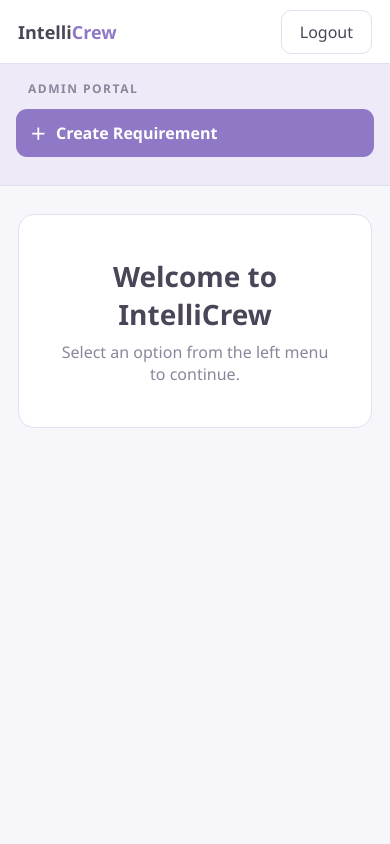
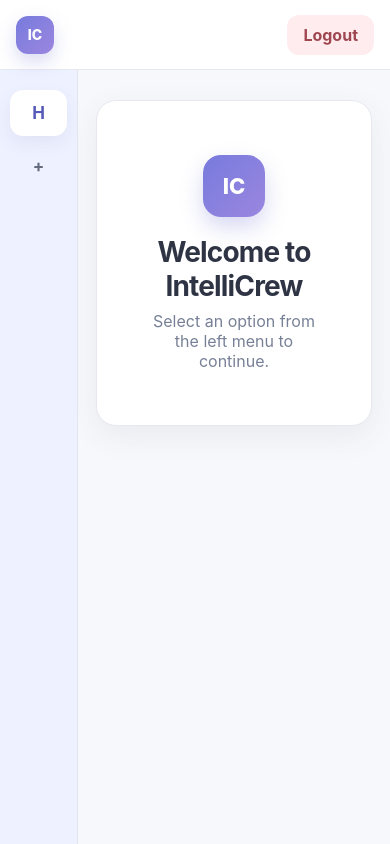
Before and after one commit to Amansrivastava1312/IntelliCrew-Capstone, a FastAPI app: template frontend/templates/home.html in a window 390 px wide. Run offline with FastAPI, Linux system fonts and the light colour scheme; the template is opened without the code that fills it: most values are stand-ins (such as "Sample title", 1, 10 or a date in 2020); data that the repository does not hold is empty.

Commit message:
project dropdown + ui

```diff
--- a/frontend/templates/home.html
+++ b/frontend/templates/home.html
@@ -1,178 +1,181 @@
 <!DOCTYPE html>
 <html lang="en">
 <head>
-  <meta charset="UTF-8">
-  <meta name="viewport" content="width=device-width, initial-scale=1.0">
+  <meta charset="UTF-8" />
+  <meta name="viewport" content="width=device-width, initial-scale=1.0" />
   <title>IntelliCrew | Portal</title>
   <style>
     :root {
-      --bg: #f7f6fb;
-      --surface: #ffffff;
-      --sidebar: #eeeaf7;
-      --accent: #8f79c6;
-      --accent-hover: #7d66b8;
-      --text: #4a4658;
-      --muted: #8b869c;
-      --line: #e3dff0;
-      --error: #a84c5b;
-      --success: #34785a;
+      --bg: #f7f8fb;
+      --panel: #ffffff;
+      --sidebar: #eef1ff;
+      --primary: #6f73d2;
+      --primary-dark: #5559b8;
+      --mint: #dff5ea;
+      --peach: #ffe9dc;
+      --blue: #e3efff;
+      --lavender: #eee7ff;
+      --text: #2f3445;
+      --muted: #778096;
+      --border: #e6e8ef;
+      --danger: #d86a74;
+      --success: #397a52;
       --warn-bg: #fff8f0;
       --warn-line: #f0c8a0;
       --warn-text: #a05a00;
+      --shadow: 0 10px 30px rgba(67, 71, 105, 0.08);
+      --sidebar-width: 250px;
+      --nav-height: 70px;
     }
 
     * { box-sizing: border-box; margin: 0; padding: 0; }
-
+    html { scroll-behavior: smooth; }
     body {
       min-height: 100vh;
+      font-family: Inter, ui-sans-serif, system-ui, -apple-system, BlinkMacSystemFont, "Segoe UI", sans-serif;
+      background: var(--bg);
       color: var(--text);
-      background: var(--bg);
-      font-family: "Segoe UI", system-ui, -apple-system, BlinkMacSystemFont, sans-serif;
     }
+    button, input, select { font: inherit; }
+    button { cursor: pointer; }
+    [hidden] { display: none !important; }
 
-    button, select, input { font: inherit; }
-
-    .navbar {
-      height: 72px;
+    /* ===== TOPBAR ===== */
+    .topbar {
+      position: fixed;
+      top: 0; left: 0; right: 0;
+      height: var(--nav-height);
+      z-index: 50;
       display: flex;
       align-items: center;
       justify-content: space-between;
-      padding: 0 32px;
-      background: var(--surface);
-      border-bottom: 1px solid var(--line);
-      box-shadow: 0 2px 12px rgba(74, 70, 88, 0.05);
+      padding: 0 28px;
+      background: rgba(255, 255, 255, .94);
+      border-bottom: 1px solid var(--border);
+      backdrop-filter: blur(14px);
     }
+    .brand { display: flex; align-items: center; gap: 12px; font-size: 21px; font-weight: 750; }
+    .brand-mark {
+      width: 38px; height: 38px; border-radius: 12px;
+      display: grid; place-items: center;
+      color: #fff; background: linear-gradient(135deg, #777bdd, #9b86df);
+      box-shadow: 0 8px 18px rgba(111, 115, 210, .25);
+      font-size: 14px; font-weight: 800;
+    }
+    .logout {
+      border: 0; border-radius: 12px; padding: 10px 16px;
+      color: #9f4650; background: #ffecee; font-weight: 650;
+      transition: .2s ease;
+    }
+    .logout:hover:not(:disabled) { background: #ffdde1; }
+    .logout:disabled { cursor: not-allowed; opacity: .65; }
 
-    .brand { font-size: 21px; font-weight: 750; }
-    .brand span { color: var(--accent); }
-
-    .logout {
-      width: auto;
-      margin: 0;
-      padding: 10px 18px;
-      border: 1px solid var(--line);
-      border-radius: 10px;
-      color: var(--text);
-      background: #fff;
-      cursor: pointer;
-      transition: 0.2s ease;
+    /* ===== SIDEBAR ===== */
+    .sidebar {
+      position: fixed;
+      top: var(--nav-height);
+      left: 0; bottom: 0;
+      width: var(--sidebar-width);
+      padding: 24px 16px;
+      background: var(--sidebar);
+      border-right: 1px solid #e2e4f4;
+      overflow-y: auto;
+      z-index: 40;
     }
-    .logout:hover:not(:disabled) {
-      color: var(--error);
-      border-color: #efd4da;
-      background: #fff7f8;
-    }
-    .logout:disabled { cursor: not-allowed; opacity: 0.65; }
-
-    .layout {
-      display: grid;
-      grid-template-columns: 250px minmax(0, 1fr);
-      min-height: calc(100vh - 72px);
-    }
-
-    .sidebar {
-      padding: 28px 18px;
-      background: var(--sidebar);
-      border-right: 1px solid var(--line);
-    }
-
     .role-label {
-      margin: 0 12px 20px;
-      color: var(--muted);
-      font-size: 12px;
-      font-weight: 650;
-      letter-spacing: 1.5px;
+      margin: 0 12px 14px;
+      font-size: 11px; color: #9097aa;
+      letter-spacing: .13em; font-weight: 800;
       text-transform: uppercase;
     }
+    .nav-list { display: grid; gap: 7px; }
+    .nav-item {
+      width: 100%; border: 0; background: transparent; color: #646b7f;
+      display: flex; align-items: center; gap: 12px;
+      padding: 12px 14px; border-radius: 13px;
+      text-align: left; font-weight: 650; transition: .2s ease;
+    }
+    .nav-item:hover { background: rgba(255, 255, 255, .65); color: var(--primary-dark); }
+    .nav-item.active { background: #fff; color: var(--primary-dark); box-shadow: 0 7px 18px rgba(77, 81, 145, .08); }
+    .nav-icon { width: 23px; text-align: center; font-size: 17px; }
 
-    .nav-item {
-      width: 100%;
-      display: flex;
-      align-items: center;
-      gap: 10px;
-      margin-bottom: 12px;
-      padding: 12px 14px;
-      border: 0;
-      border-radius: 11px;
-      color: #fff;
-      background: var(--accent);
-      font-weight: 650;
-      text-align: left;
-      cursor: pointer;
-      transition: 0.2s ease;
+    /* ===== MAIN ===== */
+    main {
+      margin-left: var(--sidebar-width);
+      padding: calc(var(--nav-height) + 30px) 32px 40px;
+      min-height: 100vh;
     }
-    .nav-item:hover, .nav-item.active { background: var(--accent-hover); }
+    .page-head { margin-bottom: 24px; }
+    h1 { font-size: 28px; margin: 0 0 7px; letter-spacing: -.03em; }
+    .subtitle { color: var(--muted); margin: 0; font-size: 14px; }
 
-    .content { padding: 44px; }
+    section.page { animation: fade .22s ease; }
+    @keyframes fade { from { opacity: 0; transform: translateY(4px); } to { opacity: 1; transform: none; } }
 
+    /* welcome panel */
     .welcome-panel {
-      padding: 42px;
-      border: 1px solid var(--line);
-      border-radius: 16px;
-      background: var(--surface);
+      background: var(--panel);
+      border: 1px solid var(--border);
+      border-radius: 20px;
+      padding: 54px 42px;
       text-align: center;
+      box-shadow: var(--shadow);
     }
-    .welcome-panel h1 { margin-bottom: 8px; color: var(--text); font-size: 28px; }
-    .welcome-panel p, .page-sub { color: var(--muted); }
+    .welcome-mark {
+      width: 62px; height: 62px; margin: 0 auto 18px;
+      border-radius: 18px; display: grid; place-items: center;
+      color: #fff; background: linear-gradient(135deg, #777bdd, #9b86df);
+      box-shadow: 0 10px 22px rgba(111, 115, 210, .28);
+      font-size: 22px; font-weight: 800;
+    }
+    .welcome-panel h1 { margin-bottom: 8px; }
+    .welcome-panel p { color: var(--muted); }
 
-    .page-title { margin-bottom: 7px; font-size: 26px; font-weight: 750; }
-    .page-sub { margin-bottom: 26px; }
-
+    /* cards / forms */
     .card {
       width: min(100%, 680px);
-      padding: 28px;
-      border: 1px solid var(--line);
-      border-radius: 16px;
-      background: var(--surface);
-      box-shadow: 0 8px 26px rgba(74, 70, 88, 0.06);
+      background: var(--panel);
+      border: 1px solid var(--border);
+      border-radius: 20px;
+      padding: 26px;
+      box-shadow: var(--shadow);
     }
-
     .form-group { margin-bottom: 20px; }
-
-    label {
-      display: block;
-      margin-bottom: 8px;
-      font-size: 14px;
-      font-weight: 650;
-    }
+    label { display: block; margin-bottom: 8px; font-size: 14px; font-weight: 650; }
 
     select, input[type="text"], input[type="file"] {
       width: 100%;
       padding: 12px 14px;
-      border: 1px solid var(--line);
-      border-radius: 10px;
+      border: 1px solid var(--border);
+      border-radius: 12px;
       outline: none;
       color: var(--text);
       background: #fbfaff;
+      transition: .2s ease;
     }
     select { cursor: pointer; padding-right: 42px; }
     select:focus, input:focus {
-      border-color: var(--accent);
-      box-shadow: 0 0 0 3px rgba(143, 121, 198, 0.16);
+      border-color: #aaaeea;
+      box-shadow: 0 0 0 3px #eeeeff;
     }
 
     .primary {
-      width: auto;
-      margin: 4px 0 0;
-      padding: 11px 22px;
-      border: 0;
-      border-radius: 10px;
-      color: #fff;
-      background: var(--accent);
-      font-weight: 650;
-      cursor: pointer;
-      transition: 0.2s ease;
+      margin-top: 4px;
+      padding: 12px 24px;
+      border: 0; border-radius: 12px;
+      color: #fff; background: var(--primary);
+      font-weight: 700; transition: .2s ease;
     }
-    .primary:hover { background: var(--accent-hover); }
+    .primary:hover { background: var(--primary-dark); }
 
-    .message { margin-top: 16px; color: var(--success); font-size: 14px; }
+    .message { margin-top: 16px; color: var(--success); font-size: 14px; font-weight: 600; }
 
     /* hidden employee-id block, shown only when backend asks for it */
     .id-block {
       background: var(--warn-bg);
       border: 1px solid var(--warn-line);
       padding: 12px 14px;
-      border-radius: 10px;
+      border-radius: 12px;
       margin-bottom: 20px;
     }
     .id-block p { margin: 0 0 8px; font-size: 13px; color: var(--warn-text); }
@@ -184,101 +187,104 @@
       color: var(--text);
     }
 
-    [hidden] { display: none !important; }
-
-    @media (max-width: 760px) {
-      .navbar { height: 64px; padding: 0 18px; }
-      .brand { font-size: 18px; }
-      .layout { display: block; min-height: calc(100vh - 64px); }
-      .sidebar { padding: 16px; border-right: 0; border-bottom: 1px solid var(--line); }
-      .role-label { margin-bottom: 12px; }
-      .content { padding: 28px 18px; }
-      .card { padding: 22px; }
+    @media (max-width: 1050px) { .card { width: 100%; } }
+    @media (max-width: 720px) {
+      :root { --sidebar-width: 78px; }
+      .sidebar { padding: 20px 10px; }
+      .role-label, .nav-text { display: none; }
+      .nav-item { justify-content: center; padding: 13px 8px; }
+      main { padding-left: 18px; padding-right: 18px; }
+      .topbar { padding: 0 16px; }
+      .brand span:last-child { display: none; }
     }
   </style>
 </head>
 <body>
-  <header class="navbar">
-    <div class="brand">Intelli<span>Crew</span></div>
+  <!-- ===== TOPBAR ===== -->
+  <header class="topbar">
+    <div class="brand"><span class="brand-mark">IC</span><span>IntelliCrew</span></div>
     <button id="logoutButton" class="logout" type="button">
       <span id="logoutButtonText">Logout</span>
     </button>
   </header>
 
-  <div class="layout">
-    <!-- ===== CONSTANT SIDEBAR ===== -->
+  <!-- ===== CONSTANT SIDEBAR (buttons only) ===== -->
   <aside class="sidebar">
-      <div class="role-label">{{ userType }} Portal</div>
+    <p class="role-label">{{ userType }} Portal</p>
+    <nav class="nav-list">
+
+      <!-- Home (all roles) -->
+      <button id="homeButton" class="nav-item active" type="button" data-target="welcomeContent">
+        <span class="nav-icon" aria-hidden="true">H</span>
+        <span class="nav-text">Home</span>
+      </button>
+
+      <!-- Dashboard (MANAGER ONLY, navigates to separate page) -->
+      {% if userType == "manager" %}
+      <button id="dashboardButton" class="nav-item" type="button" data-href="/manager/dashboard">
+        <span class="nav-icon" aria-hidden="true">D</span>
+        <span class="nav-text">Dashboard</span>
+      </button>
+      {% endif %}
 
       <!-- Create Requirement (all roles) -->
-      <button id="createRequirementButton" class="nav-item" type="button"
-              data-target="requirementContent">
-        <span aria-hidden="true">＋</span>
-        Create Requirement
+      <button id="createRequirementButton" class="nav-item" type="button" data-target="requirementContent">
+        <span class="nav-icon" aria-hidden="true">+</span>
+        <span class="nav-text">Create Requirement</span>
       </button>
 
-      <!-- Upload Resume — HR ONLY -->
+      <!-- Upload Resume (HR ONLY) -->
       {% if userType == "hr" %}
-      <button id="uploadResumeButton" class="nav-item" type="button"
-              data-target="resumeContent">
-        <span aria-hidden="true">⭱</span>
-        Upload Resume
+      <button id="uploadResumeButton" class="nav-item" type="button" data-target="resumeContent">
+        <span class="nav-icon" aria-hidden="true">U</span>
+        <span class="nav-text">Upload Resume</span>
       </button>
       {% endif %}
+
+    </nav>
   </aside>
 
-    <!-- ===== RIGHT CONTENT (swaps by selected nav) ===== -->
-    <main class="content">
-      <!-- welcome -->
-      <section id="welcomeContent" class="welcome-panel">
+  <!-- ===== RIGHT CONTENT (sections only, swap by nav) ===== -->
+  <main>
+    <!-- welcome / home -->
+    <section id="welcomeContent" class="page welcome-panel">
+      <div class="welcome-mark">IC</div>
       <h1>Welcome to IntelliCrew</h1>
       <p>Select an option from the left menu to continue.</p>
     </section>
 
-      <!-- create requirement -->
-      <section id="requirementContent" hidden>
-        <h1 class="page-title">Create Requirement</h1>
-        <p class="page-sub">Select a project and the required skill, then submit the requirement.</p>
-
-        <form id="requirementForm" class="card">
-          <div class="form-group">
-            <label for="projectSelect">Add Project</label>
-            <select id="projectSelect" name="project" required>
-              <option value="" selected disabled>Select a project</option>
-            </select>
-          </div>
-
-          <div class="form-group">
-            <label for="skillSelect">Add Skills</label>
-            <select id="skillSelect" name="skill" required>
-              <option value="" selected disabled>Select a skill</option>
-            </select>
-          </div>
-
-          <button class="primary" type="submit">Submit</button>
-          <p id="formMessage" class="message" role="status" hidden></p>
-        </form>
+    <!-- create requirement (rendered from create_requirement.html) -->
+    <section id="requirementContent" class="page" hidden>
+      {% include "create_requirement.html" %}
     </section>
 
-      <!-- upload resume — HR ONLY (rendered from resume.html) -->
+    <!-- upload resume (HR ONLY, rendered from resume.html) -->
     {% if userType == "hr" %}
-      <section id="resumeContent" hidden>
+    <section id="resumeContent" class="page" hidden>
       {% include "resume.html" %}
     </section>
     {% endif %}
   </main>
-  </div>
 
   <script>
     /* ---------- sidebar nav switching (sidebar constant, right swaps) ---------- */
     const navItems = document.querySelectorAll(".nav-item");
-    const welcome = document.getElementById("welcomeContent");
 
     navItems.forEach((btn) => {
-      btn.addEventListener("click", () => {
-        // hide welcome + all content sections first
-        welcome.hidden = true;
-        document.querySelectorAll("main.content > section").forEach((sec) => {
+      btn.addEventListener("click", (event) => {
+        // Dashboard button navigates to a separate page
+        if (btn.dataset.href) {
+          window.location.href = btn.dataset.href;
+          return;
+        }
+
+        // buttons with data-target just swap the section on this page
+        if (!btn.dataset.target) return;
+
+        event.preventDefault();
+
+        // hide ALL content sections (including Home/welcome)
+        document.querySelectorAll("main > section").forEach((sec) => {
           sec.hidden = true;
         });
         // show the section this nav item targets
@@ -287,34 +293,10 @@
         // active highlight
         navItems.forEach((b) => b.classList.remove("active"));
         btn.classList.add("active");
+
+        window.scrollTo(0, 0);
       });
     });
-
-    /* ---------- create requirement ---------- */
-    const requirementForm = document.getElementById("requirementForm");
-    if (requirementForm) {
-      const formMessage = document.getElementById("formMessage");
-      requirementForm.addEventListener("submit", async (event) => {
-        event.preventDefault();
-        const projectSelect = document.getElementById("projectSelect");
-        const skillSelect = document.getElementById("skillSelect");
-        try {
-          const response = await fetch("/api/requirements", {
-            method: "POST",
-            credentials: "same-origin",
-            headers: { "Content-Type": "application/json" },
-            body: JSON.stringify({ project: projectSelect.value, skill: skillSelect.value }),
-          });
-          if (!response.ok) throw new Error("API not available");
-          formMessage.textContent = "Requirement submitted successfully.";
-        } catch (error) {
-          const projectName = projectSelect.selectedOptions[0].text;
-          const skillName = skillSelect.selectedOptions[0].text;
-          formMessage.textContent = `Requirement selected for ${projectName} with ${skillName}.`;
-        }
-        formMessage.hidden = false;
-      });
-    }
 
     /* ---------- logout ---------- */
     const logoutButton = document.getElementById("logoutButton");
```
Also changed, not shown: fetch_sqlite_data/requirement_data.py (+6 -2 lines), frontend/templates/create_requirement.html (added, +121 -0 lines). Lines whose indentation alone changed are shown as unchanged.
